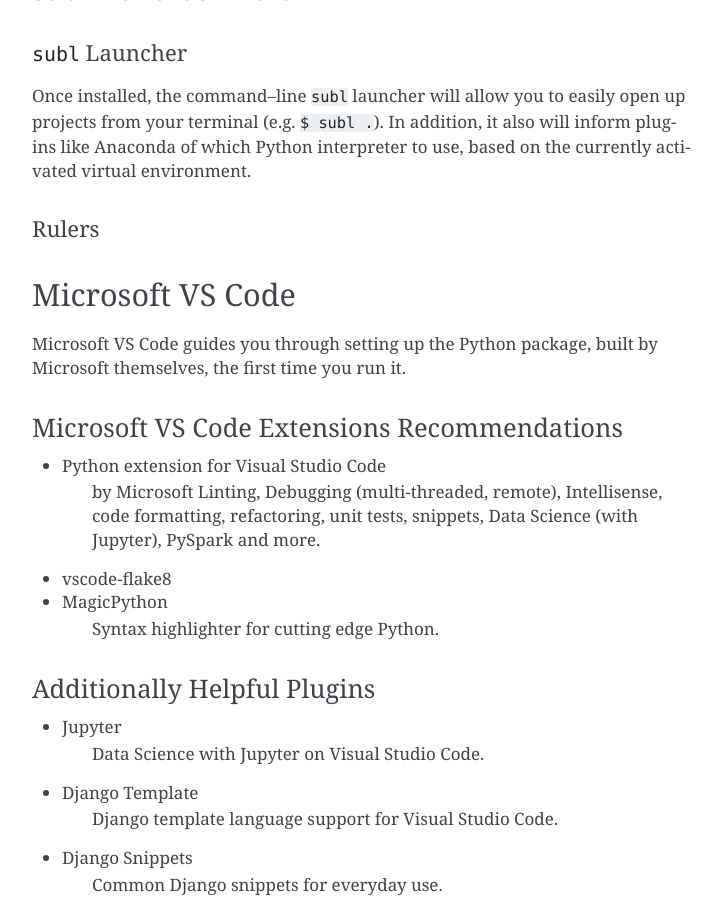
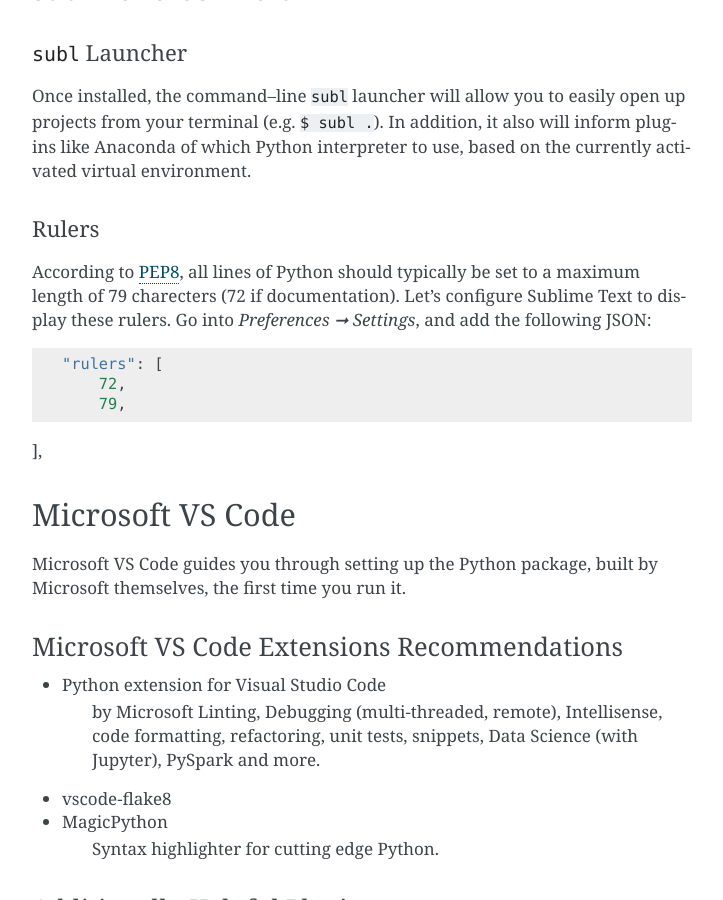
Before and after one commit to kennethreitz-archive/howtopython.org, a Sphinx documentation site: the page built from source/editor.rst, in a window 1280 px wide and 900 px high, scrolled down 1135 px. Shown: the whole window, without its empty margins (388-1111 px from the left). Built offline with Sphinx 7.4.7, drawn with Linux system fonts in a browser that asks for light colours; pages that are not in the unit, such as notebooks, are missing from menus.

Commit message:
JSON
Signed-off-by: Kenneth Reitz <me@kennethreitz.org>

```diff
--- a/source/editor.rst
+++ b/source/editor.rst
@@ -52,6 +52,13 @@
 Rulers
 //////
 
+According to `PEP8 <http://pep8.org/#maximum-line-length>`_, all lines of Python should typically be set to a maximum length of 79 charecters (72 if documentation). Let's configure Sublime Text to display these rulers. Go into *Preferences ➞ Settings*, and add the following JSON::
+
+    "rulers": [
+    	72,
+    	79,
+],
+
 
 
 Microsoft VS Code
```
